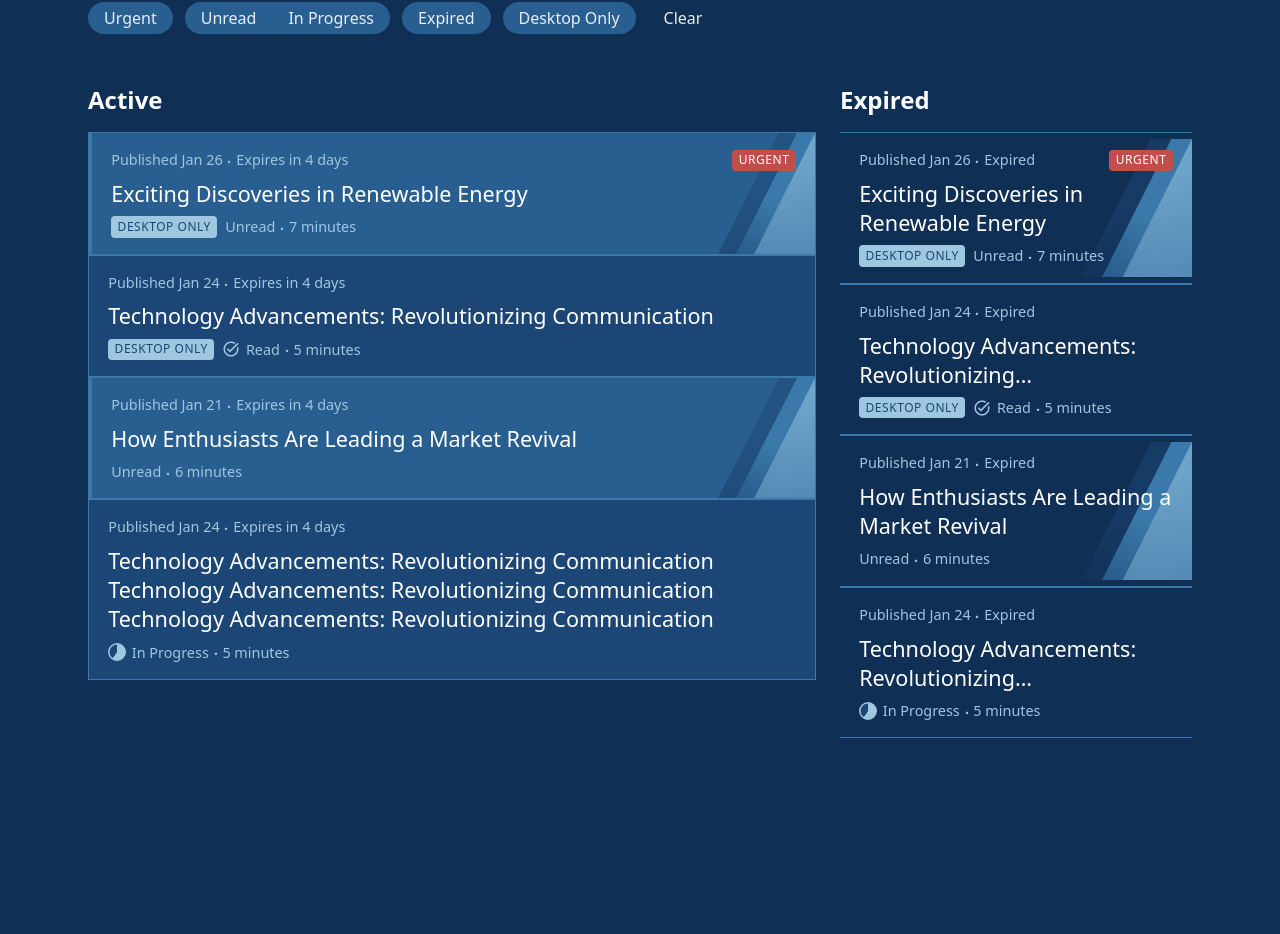
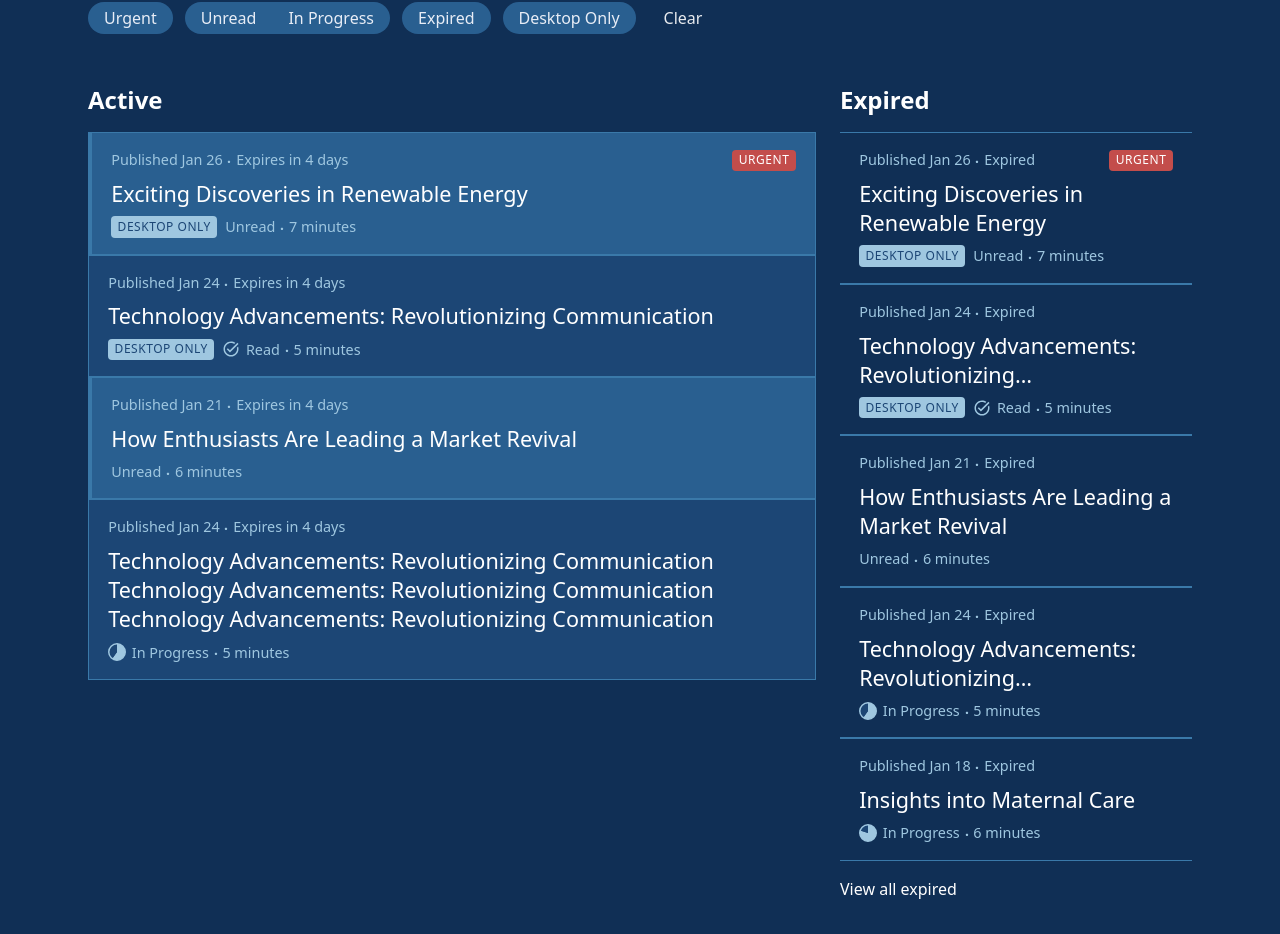
Before and after one commit to andreatanky/react-app-fe, a React (Vite) app: page / in a window 1280 px wide. Shown: the part 274-1208 px from the top of the page. Before the commit the page ends 1060 px from the top, so only its background shows below. Built offline with nearby package versions, Linux system fonts and the light colour scheme.

Commit message:
Shift mock products to separate file

```diff
--- a/src/components/cards/ProductCard.tsx
+++ b/src/components/cards/ProductCard.tsx
@@ -84,7 +84,7 @@ export const ProductCard = ({
       onClick={() => onProductClick(product.systemDocId)}
       onKeyDown={handleKeyDown}
     >
-      {!isRead ? (
+      {!isExpired && !isRead ? (
         <img
           className={styles.background}
           src="card_background_dark.svg"
--- /dev/null
+++ b/src/mocks/products.ts
@@ -0,0 +1,106 @@
+import type { Product } from "../models/Product"
+
+export const MOCK_ACTIVE_PRODUCTS: Product[] = [
+  {
+    systemDocId: "prod-1",
+    title: "Exciting Discoveries in Renewable Energy",
+    publishedDate: "2025-01-26",
+    expiryDate: "2025-12-17",
+    readProgress: 0,
+    readingDuration: 7,
+    isRead: false,
+    classification: 4,
+    isUrgent: true,
+  },
+  {
+    systemDocId: "prod-2",
+    title: "Technology Advancements: Revolutionizing Communication",
+    publishedDate: "2025-01-24",
+    expiryDate: "2025-12-17",
+    readProgress: 1,
+    readingDuration: 5,
+    isRead: true,
+    classification: 5,
+    isUrgent: false,
+  },
+  {
+    systemDocId: "prod-3",
+    title: "How Enthusiasts Are Leading a Market Revival",
+    publishedDate: "2025-01-21",
+    expiryDate: "2025-12-17",
+    readProgress: 0,
+    readingDuration: 6,
+    isRead: false,
+    classification: 3,
+    isUrgent: false,
+  },
+  {
+    systemDocId: "prod-4",
+    title: "Technology Advancements: Revolutionizing Communication Technology Advancements: Revolutionizing Communication Technology Advancements: Revolutionizing Communication",
+    publishedDate: "2025-01-24",
+    expiryDate: "2025-12-17",
+    readProgress: 60,
+    readingDuration: 5,
+    isRead: true,
+    classification: 3,
+    isUrgent: false,
+  },
+]
+
+export const MOCK_EXPIRED_PRODUCTS: Product[] = [
+  {
+    systemDocId: "prod-5",
+    title: "Exciting Discoveries in Renewable Energy",
+    publishedDate: "2025-01-26",
+    expiryDate: "2022-12-17",
+    readProgress: 0,
+    readingDuration: 7,
+    isRead: false,
+    classification: 4,
+    isUrgent: true,
+  },
+  {
+    systemDocId: "prod-6",
+    title: "Technology Advancements: Revolutionizing Communication",
+    publishedDate: "2025-01-24",
+    expiryDate: "2022-12-17",
+    readProgress: 1,
+    readingDuration: 5,
+    isRead: true,
+    classification: 5,
+    isUrgent: false,
+  },
+  {
+    systemDocId: "prod-7",
+    title: "How Enthusiasts Are Leading a Market Revival",
+    publishedDate: "2025-01-21",
+    expiryDate: "2022-12-17",
+    readProgress: 0,
+    readingDuration: 6,
+    isRead: false,
+    classification: 3,
+    isUrgent: false,
+  },
+  {
+    systemDocId: "prod-8",
+    title: "Technology Advancements: Revolutionizing Communication Technology Advancements: Revolutionizing Communication Technology Advancements: Revolutionizing Communication",
+    publishedDate: "2025-01-24",
+    expiryDate: "2022-12-17",
+    readProgress: 60,
+    readingDuration: 5,
+    isRead: true,
+    classification: 3,
+    isUrgent: false,
+  },
+  {
+    systemDocId: "prod-9",
+    title: "Insights into Maternal Care",
+    publishedDate: "2025-01-18",
+    expiryDate: "2022-11-01",
+    readProgress: 80,
+    readingDuration: 6,
+    isRead: true,
+    classification: 2,
+    isUrgent: false,
+  },
+]
--- a/src/routes/home/HomePage.tsx
+++ b/src/routes/home/HomePage.tsx
@@ -2,7 +2,7 @@ import { FormEvent, useState } from 'react'
 import Grid from '@mui/material/Grid'
 
 import ProductCard from '../../components/cards/ProductCard'
-import type { Product } from '../../models/Product'
+import { MOCK_ACTIVE_PRODUCTS, MOCK_EXPIRED_PRODUCTS } from '../../mocks/products'
 import { Searchbar } from '../../components/search/Searchbar'
 import styles from './HomePage.module.css'
 import { FilterBar, type FilterItem } from './components/FilterBar'
@@ -14,100 +14,6 @@ const ITEMS: FilterItem[] = [
   { key: 'inProgress', label: 'In Progress', segment: 'readStatus' },
   { key: 'expired', label: 'Expired' },
   { key: 'desktopOnly', label: 'Desktop Only', segment: 'platform' },
-]
-
-const MOCK_ACTIVE_PRODUCTS: Product[] = [
-  {
-    systemDocId: 'prod-1',
-    title: 'Exciting Discoveries in Renewable Energy',
-    publishedDate: '2025-01-26',
-    expiryDate: '2025-12-17',
-    readProgress: 0,
-    readingDuration: 7,
-    isRead: false,
-    classification: 4,
-    isUrgent: true,
-  },
-  {
-    systemDocId: 'prod-2',
-    title: 'Technology Advancements: Revolutionizing Communication',
-    publishedDate: '2025-01-24',
-    expiryDate: '2025-12-17',
-    readProgress: 1,
-    readingDuration: 5,
-    isRead: true,
-    classification: 5,
-    isUrgent: false,
-  },
-  {
-    systemDocId: 'prod-3',
-    title: 'How Enthusiasts Are Leading a Market Revival',
-    publishedDate: '2025-01-21',
-    expiryDate: '2025-12-17',
-    readProgress: 0,
-    readingDuration: 6,
-    isRead: false,
-    classification: 3,
-    isUrgent: false,
-  },
-  {
-    systemDocId: 'prod-2',
-    title: 'Technology Advancements: Revolutionizing Communication Technology Advancements: Revolutionizing Communication Technology Advancements: Revolutionizing Communication',
-    publishedDate: '2025-01-24',
-    expiryDate: '2025-12-17',
-    readProgress: 60,
-    readingDuration: 5,
-    isRead: true,
-    classification: 3,
-    isUrgent: false,
-  }
-]
-
-const MOCK_EXPIRED_PRODUCTS: Product[] = [
-  {
-    systemDocId: 'prod-1',
-    title: 'Exciting Discoveries in Renewable Energy',
-    publishedDate: '2025-01-26',
-    expiryDate: '2022-12-17',
-    readProgress: 0,
-    readingDuration: 7,
-    isRead: false,
-    classification: 4,
-    isUrgent: true,
-  },
-  {
-    systemDocId: 'prod-2',
-    title: 'Technology Advancements: Revolutionizing Communication',
-    publishedDate: '2025-01-24',
-    expiryDate: '2022-12-17',
-    readProgress: 1,
-    readingDuration: 5,
-    isRead: true,
-    classification: 5,
-    isUrgent: false,
-  },
-  {
-    systemDocId: 'prod-3',
-    title: 'How Enthusiasts Are Leading a Market Revival',
-    publishedDate: '2025-01-21',
-    expiryDate: '2022-12-17',
-    readProgress: 0,
-    readingDuration: 6,
-    isRead: false,
-    classification: 3,
-    isUrgent: false,
-  },
-  {
-    systemDocId: 'prod-2',
-    title: 'Technology Advancements: Revolutionizing Communication Technology Advancements: Revolutionizing Communication Technology Advancements: Revolutionizing Communication',
-    publishedDate: '2025-01-24',
-    expiryDate: '2022-12-17',
-    readProgress: 60,
-    readingDuration: 5,
-    isRead: true,
-    classification: 3,
-    isUrgent: false,
-  }
 ]
 
 export const HomePage = () => {
@@ -164,12 +70,11 @@ export const HomePage = () => {
               </div>
             </article>
           </Grid>
-
           <Grid size={4}>
             <article className={styles.pane}>
               <h2>Expired</h2>
               <div>
-                {MOCK_EXPIRED_PRODUCTS.map((product) => (
+                {MOCK_EXPIRED_PRODUCTS.slice(0, 5).map((product) => (
                   <ProductCard
                     key={product.systemDocId}
                     product={product}
@@ -178,6 +83,7 @@ export const HomePage = () => {
                 ))}
               </div>
             </article>
+            <p>View all expired</p>
           </Grid>
         </Grid>
       </section>
```
